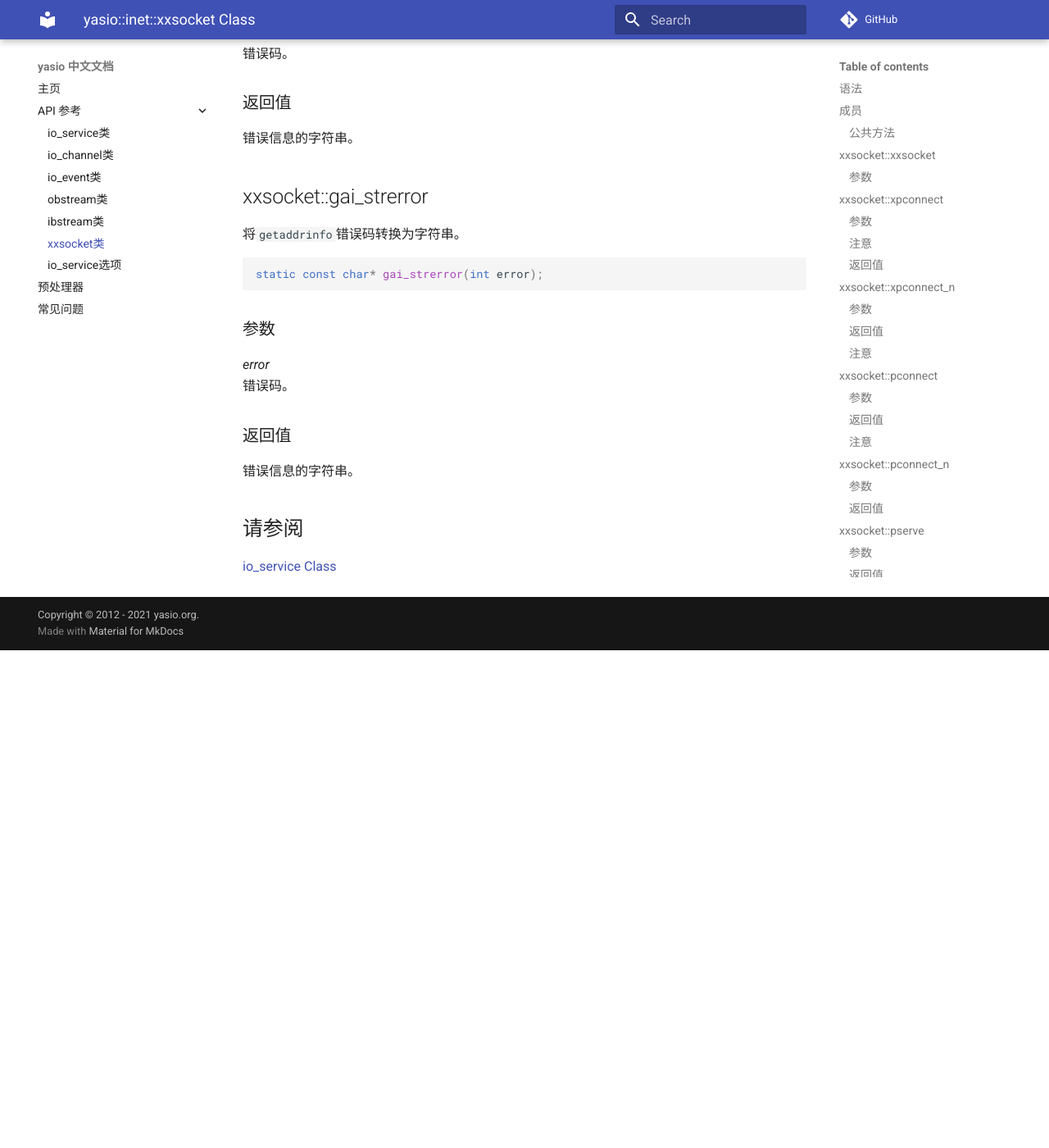
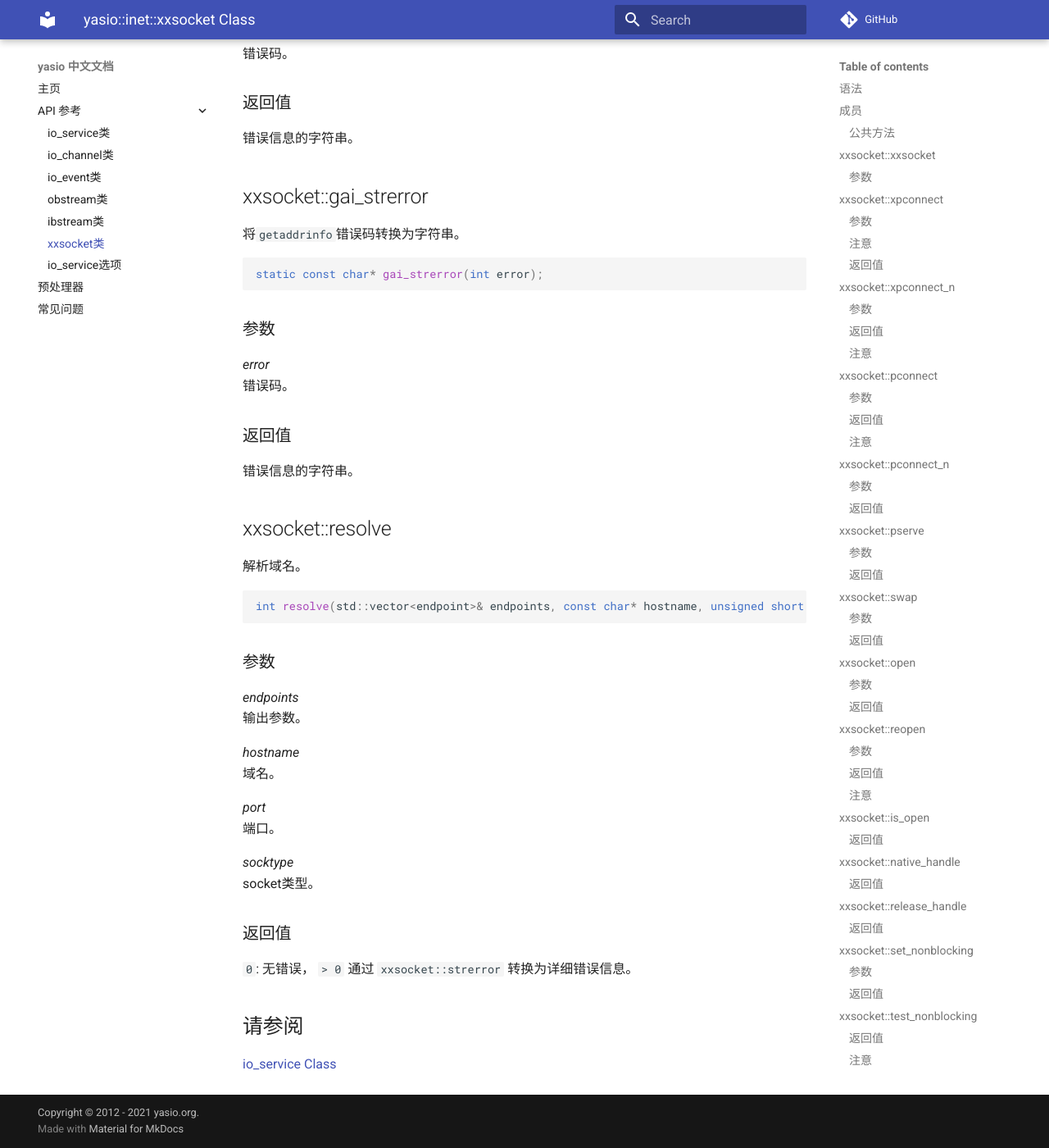
Before and after one commit to yasio/docs-936, an MkDocs documentation site: the page built from docs/api/reference/xxsocket-class.md, in a window 1280 px wide and 1400 px high, scrolled down 26381 px. Shown: the whole window at 82% size. Built offline with MkDocs 1.6.1 and Material for MkDocs 9.7.7, drawn with Linux system fonts in a browser that asks for light colours; comment, search, counter and statistics services are not loaded; before the commit the page ends 27174 px from its top, so only the background shows below that.

Commit message:
Update xxsocket-class.md

````diff
--- a/docs/api/reference/xxsocket-class.md
+++ b/docs/api/reference/xxsocket-class.md
@@ -1128,6 +1128,32 @@
 
 错误信息的字符串。
 
+## <a name="resolve"></a> xxsocket::resolve
+
+解析域名。
+
+```cpp
+int resolve(std::vector<endpoint>& endpoints, const char* hostname, unsigned short port = 0, int socktype = SOCK_STREAM);
+```
+
+### 参数
+
+*endpoints*<br/>
+输出参数。
+
+*hostname*<br/>
+域名。
+
+*port*<br/>
+端口。
+
+*socktype*<br/>
+socket类型。
+
+### 返回值
+
+`0`: 无错误， `> 0` 通过 `xxsocket::strerror` 转换为详细错误信息。
+
 
 ## 请参阅
 
````
